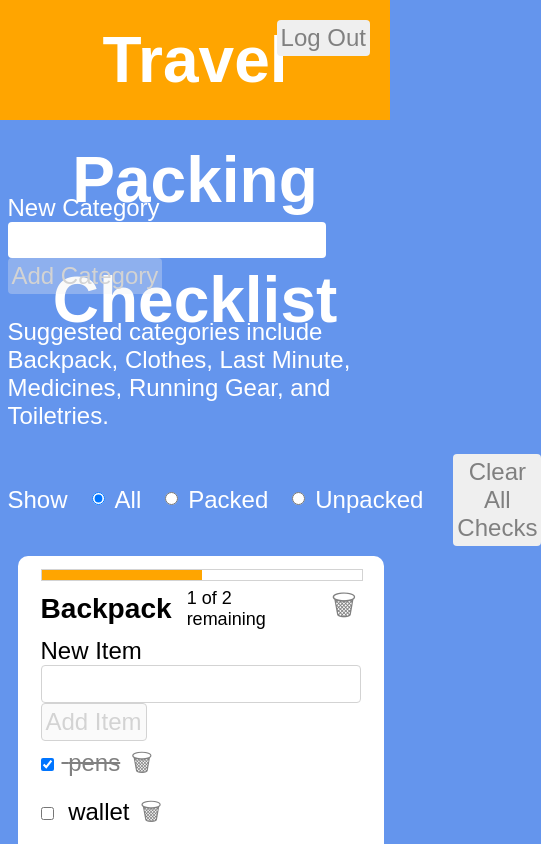
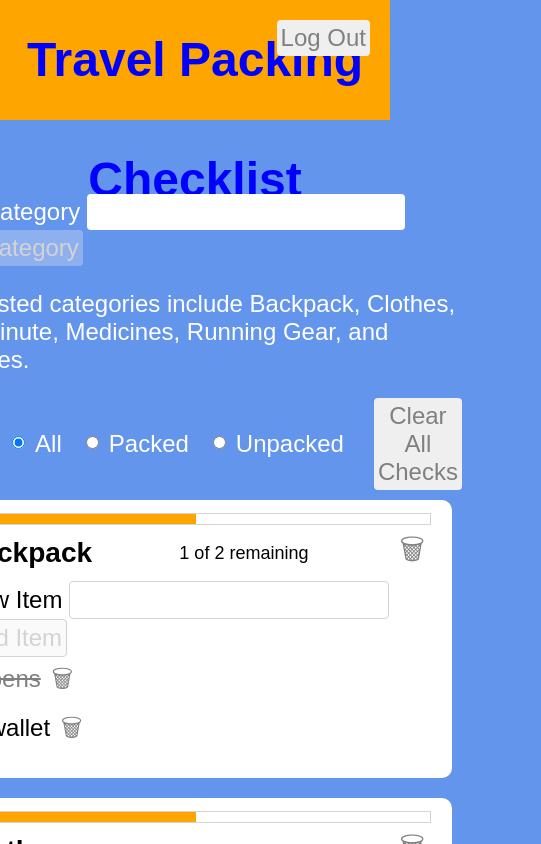
Before and after one commit to mvolkmann/travel-packing, a Svelte app: page / in a window 390 px wide. Both pictures are taken after a click on the button "Login". Shown: the top 844 px of the page, 541 px wide, since content can reach past the window. Built offline with nearby package versions, Linux system fonts and the light colour scheme.

Commit message:
progress

```diff
--- a/public/global.css
+++ b/public/global.css
@@ -4,6 +4,7 @@ body {
   font-family: sans-serif;
   height: 100vh;
   margin: 0;
+  padding: 0;
 }
 
 button:not(:disabled),
--- a/src/App.svelte
+++ b/src/App.svelte
@@ -28,6 +28,13 @@
     align-items: center;
     height: 100vh;
   }
+
+  @media (max-width: 635px) {
+    .hero {
+      color: blue;
+      font-size: 48px;
+    }
+  }
 </style>
 
 <main>
--- a/src/Category.svelte
+++ b/src/Category.svelte
@@ -109,7 +109,7 @@
   }
 
   section * {
-    pointer-events: none;
+    /* pointer-events: none; */
   }
 
   .status {
@@ -129,7 +129,7 @@
   in:scale={options}
   out:spin={options}
   class:hover={hovering}
-  on:dragenter={() => hovering = true}
+  on:dragenter={() => (hovering = true)}
   on:dragleave={event => {
     // Only turn off hovering if leaving
     // the root element of this component.
@@ -152,7 +152,14 @@
       <span on:click={() => (editing = true)}>{category.name}</span>
     {/if}
     <span class="status">{status}</span>
-    <button class="icon" on:click={() => dispatch('delete')}>&#x1F5D1;</button>
+    <button
+      class="icon"
+      on:click={() => {
+        console.log('Category.svelte: got click');
+        dispatch('delete');
+      }}>
+      &#x1F5D1;
+    </button>
   </h3>
 
   <form on:submit|preventDefault={addItem}>
@@ -163,18 +170,14 @@
     <button disabled={!itemName}>Add Item</button>
   </form>
 
-  <!--div>dnd.hover = {dnd.hover}</div>
-  <div>category.id = {category.id}</div>
-  <div>hovering = {dnd.hover === category.id}</div-->
-
   <ul>
     <!-- The div inside #each is required because animate
-         must appear on a direct child of keyed each block.
-         It cannot be applied to a component. -->
+      must appear on a direct child of keyed each block.
+      It cannot be applied to a component. -->
     {#each itemsToShow as item (item.id)}
       <div animate:flip>
         <!-- This bind causes the category object to update
-             when the item packed value is toggled. -->
+          when the item packed value is toggled. -->
         <Item
           bind:item
           {dnd}
--- a/src/Checklist.svelte
+++ b/src/Checklist.svelte
@@ -93,6 +93,7 @@
 
   function deleteCategory(category) {
     //TODO: Warn if contains items.
+    console.log('Checklist.svelte deleteCategory: category =', category);
     delete categories[category.id];
     categories = categories;
   }
@@ -116,6 +117,12 @@
     display: inline-block;
   }
 
+  .categories {
+    display: inline-flex;
+    flex-wrap: wrap;
+    justify-content: center;
+  }
+
   .clear {
     margin-left: 30px;
   }
@@ -128,13 +135,6 @@
     position: absolute;
     right: 20px;
     top: 20px;
-  }
-
-  main {
-    font-size: 24px;
-    margin-right: 1em;
-    margin-top: 1em;
-    max-width: 90%;
   }
 
   .radios {
@@ -152,9 +152,20 @@
   .radios > label > input {
     margin: 0 10px 3px 0;
   }
+
+  section {
+    display: flex;
+    flex-direction: column;
+    align-items: center;
+
+    font-size: 24px;
+    margin-top: 1em;
+    /* max-width: 90%; */
+  }
 </style>
 
-<main>
+<section>
+  <header>
     <form on:submit|preventDefault={addCategory}>
       <label>
         New Category
@@ -166,8 +177,9 @@
       </button>
     </form>
     <p>
-    Suggested categories include Backpack, Clothes, Last Minute, Medicines,
-    Running Gear, and Toiletries.
+      Suggested categories include Backpack, Clothes,
+      <br />
+      Last Minute, Medicines, Running Gear, and Toiletries.
     </p>
 
     <div class="radios">
@@ -187,7 +199,9 @@
 
       <button class="clear" on:click={clearAllChecks}>Clear All Checks</button>
     </div>
+  </header>
 
+  <div class="categories">
     <!-- The bind here is necessary so changes to category in
         the Category component trigger a call to persist here. -->
     {#each categoryArray as category (category.id)}
@@ -200,4 +214,5 @@
           on:persist={persist} />
       </div>
     {/each}
-</main>
+  </div>
+</section>
```
Lines whose indentation alone changed are shown as unchanged.
